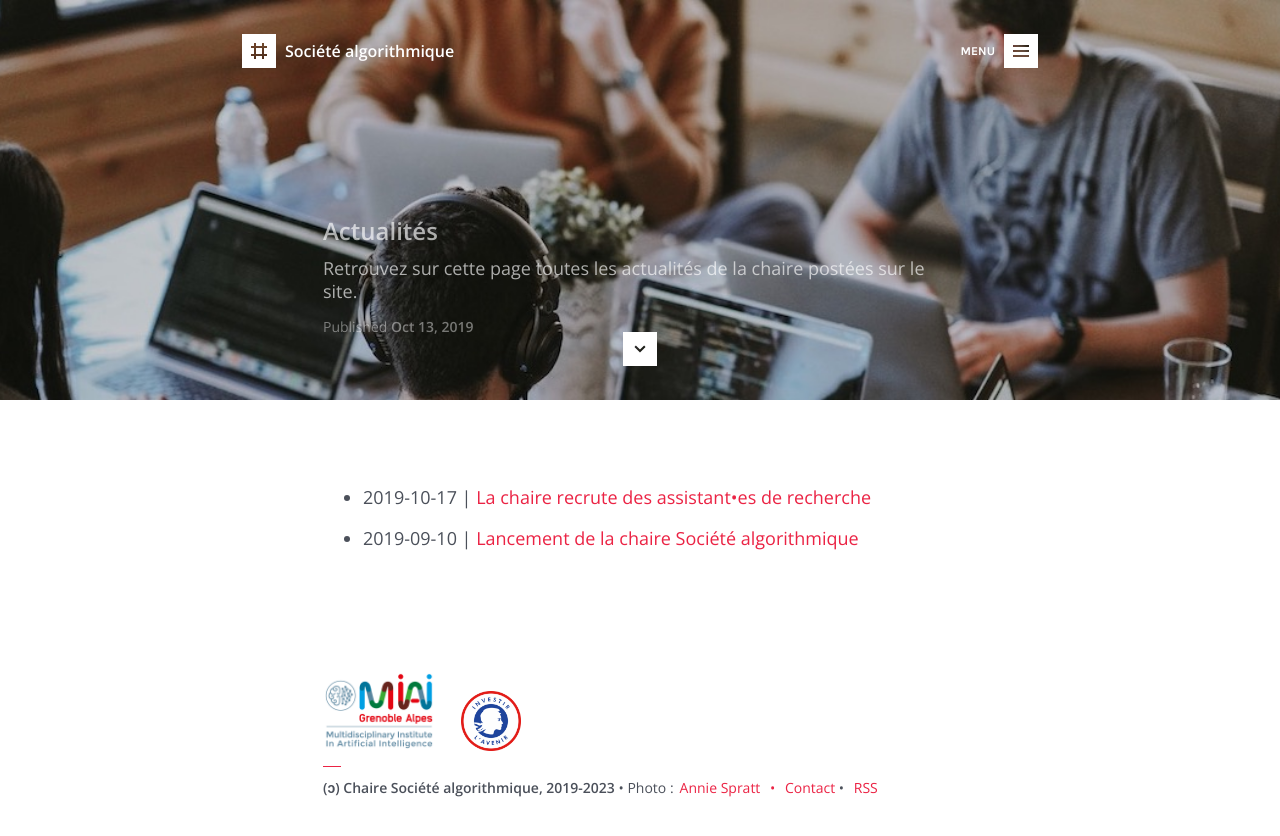
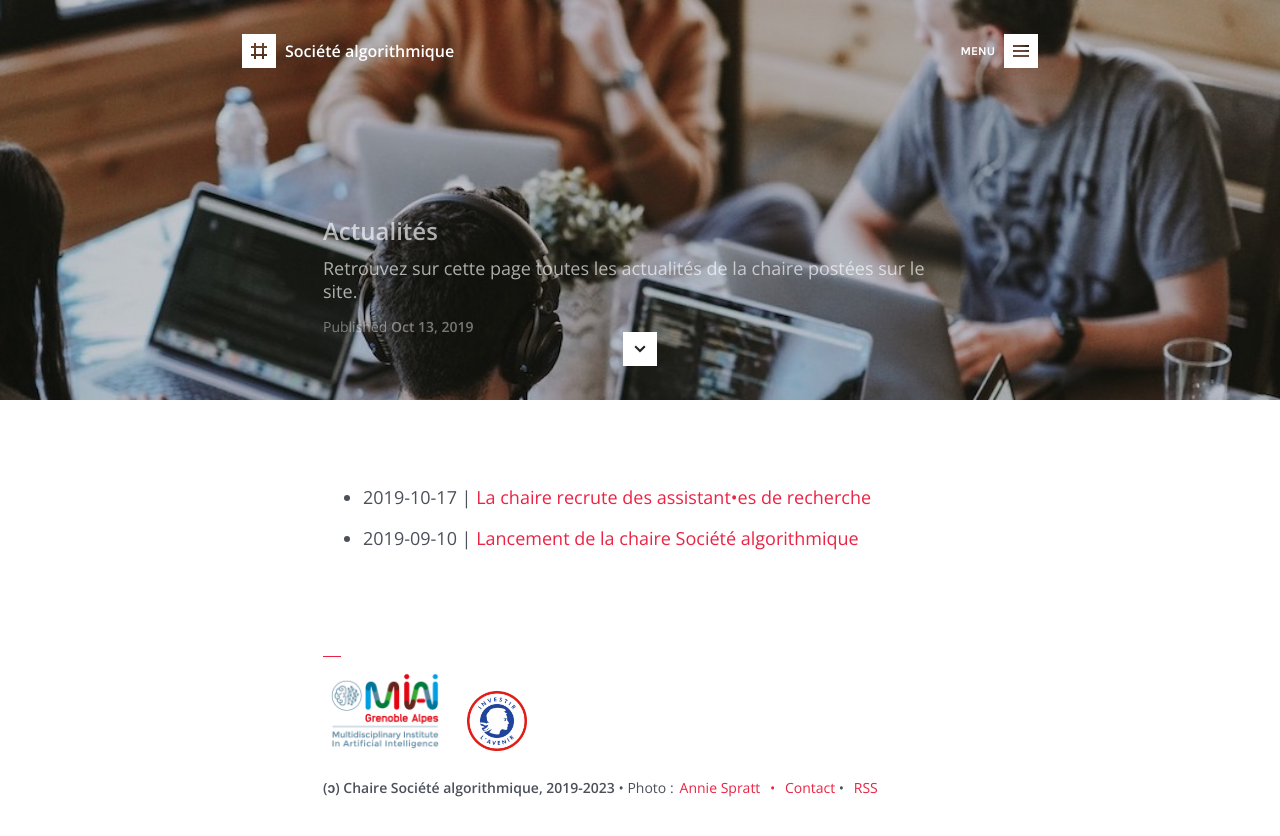
Before and after one commit to gillesbastin/algorithmicsociety.github.io, a Jekyll site: the page built from actualites.md, in a window 1280 px wide. Shown: the top 836 px of the page. Built offline with Jekyll 4.4.1, drawn with Linux system fonts in a browser that asks for light colours.

Commit message:
Update footer.html

```diff
--- a/_includes/footer.html
+++ b/_includes/footer.html
@@ -1,10 +1,10 @@
     {% if site.copyright or site.email %}
 
       <footer data-animation="fadeInUp">
-           <a href="https://miai.univ-grenoble-alpes.fr/"><img src="images/logoMIAI+BL-rvb.jpg" height="80"></a> &nbsp &nbsp &nbsp
+        <div class="copyright">
+            <a href="https://miai.univ-grenoble-alpes.fr/"><img src="images/logoMIAI+BL-rvb.jpg" height="80"></a> &nbsp &nbsp &nbsp
            <img src="images/220px-Logo-Investir_l'avenir-2018.png" height="60">
            <br><br><br>
-        <div class="copyright">
           {% if site.copyright %}<b>{{ site.copyright }}</b>{% endif %} • Photo :<a href="https://unsplash.com/@anniespratt">Annie Spratt<a/> •
         	{% if site.email %}<a href="mailto:{{ site.email }}" title="Send E-Mail">Contact</a>{% endif %} •
         	<a href="{{ '/feed.xml' | prepend: site.baseurl }}" title="Subscribe to Feed">RSS</a>
```
